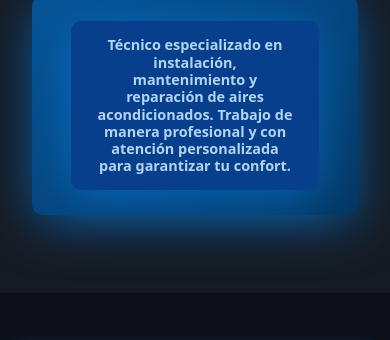
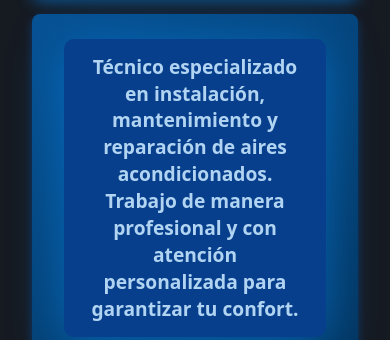
Before and after one commit to Mav233/Service-aires-acondicionados, a plain HTML site: page index.html in a window 390 px wide. Shown: the part 252-592 px from the top of the page. Drawn offline with nearby package versions, Linux system fonts and the light colour scheme.

Commit message:
Ajuste del tamaño de letra

```diff
--- a/css/styles.css
+++ b/css/styles.css
@@ -47,7 +47,7 @@ body {
     color: #ffffff;
     padding: 25px 25px;
     border-radius: 10px;
-    display: inline-block;
+    display:inline-flexbox;
     box-shadow: 0 8px 50px rgba(6, 143, 255, 0.5);
     backdrop-filter: blur(5px);
     -webkit-backdrop-filter: blur(5px);
@@ -55,9 +55,12 @@ body {
     background-size: 300% 300%;
     animation: gradientShift 6s ease infinite;
     font-weight: lighter;
-    font-size: 3.3rem;
     position: relative;
-    z-index: 1;
+    z-index: 3;
+    border-radius: 8px;
+    font-size: 3.2rem;
+    box-shadow: 0 4px 10px rgba(0, 120, 255, 0.3);
+    text-align: center;
 }
 
 .lead:hover {
@@ -631,14 +634,16 @@ body {
 }
 
 .hero p {
-    font-size: 1.2rem;
+    font-size: 1.5rem;
     color: #b0d4f1;
     opacity: 0;
     transform: translateY(50px);
     animation: fadeBounce 1.1s ease-out 0.1s forwards;
-    max-width: 90%;
+    max-width: 80%;
     margin: 0 auto;
+    text-align: center;
     animation-fill-mode: forwards;
+    line-height: 1.6;
 }
 
 @keyframes fadeZoomIn {
@@ -673,21 +678,25 @@ body {
 
 @media (max-width: 768px) {
     .hero h1 {
-        font-size: 1.8rem;
+        font-size: 2rem;
     }
 
     .hero p {
-        font-size: 1rem;
+        font-size: 1.3rem;
+        max-width: 90%;
+        line-height: 1.5;
     }
 }
 
 @media (max-width: 480px) {
     .hero h1 {
-        font-size: 1.5rem;
+        font-size: 1.8rem;
     }
 
     .hero p {
-        font-size: 0.9rem;
+        font-size: 1.2rem;
+        max-width: 95%;
+        line-height: 1.4;
     }
 }
 
--- a/main.js
+++ b/main.js
@@ -15,7 +15,6 @@ document.addEventListener("DOMContentLoaded", function () {
         });
     };
 
-    // Optimizar scroll con throttle
     let timeout;
     const throttleScroll = () => {
         if (!timeout) {
@@ -27,11 +26,8 @@ document.addEventListener("DOMContentLoaded", function () {
     };
 
     window.addEventListener("scroll", throttleScroll);
-
-    // Verificar visibilidad inicial
     onScroll();
 });
-
 
 document.querySelector('.cold-button').addEventListener('click', () => {
     document.body.classList.add('cold-theme');
```
